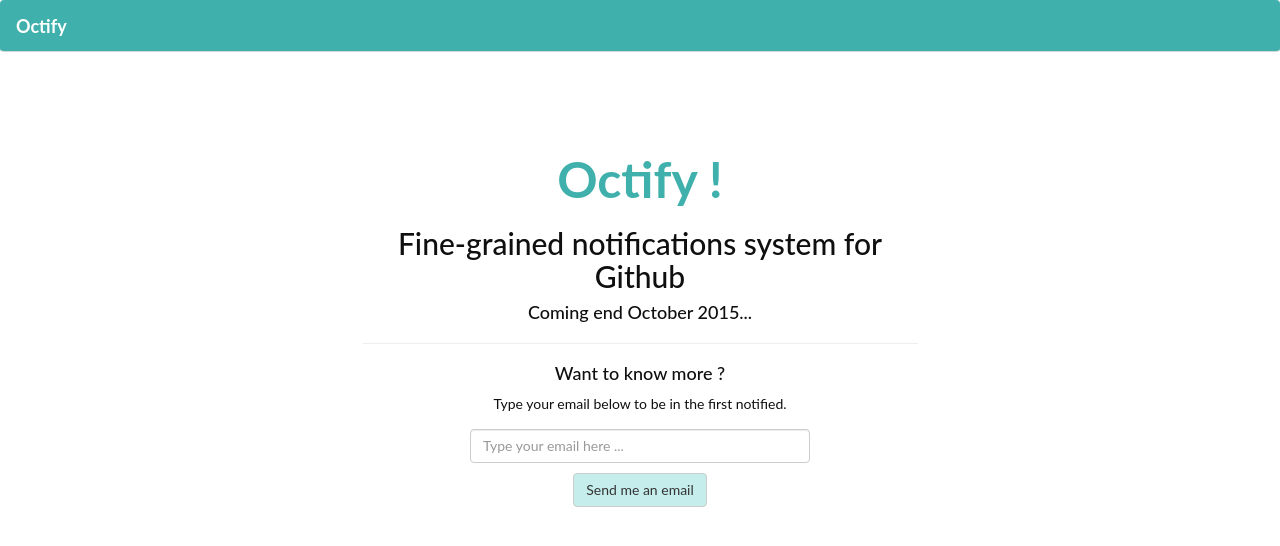
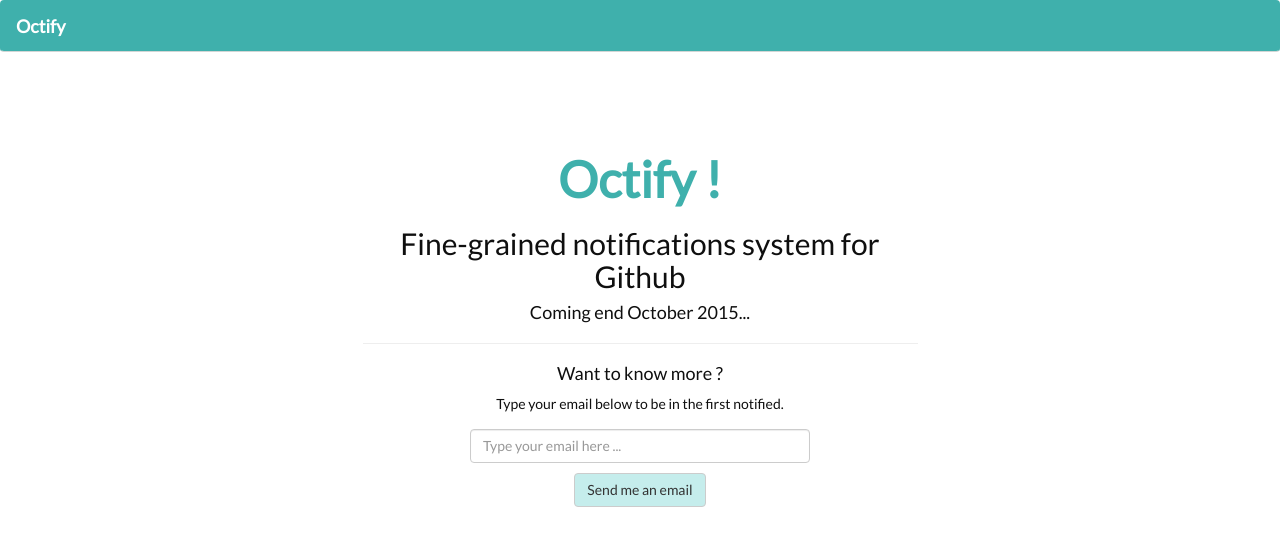
Before and after one commit to ikwattro/announce, a PHP site: template templates/index.html.twig in a window 1280 px wide. Shown: the top 546 px of the page. Run offline with PHP 8.4, Linux system fonts and the light colour scheme; the template is opened without the code that fills it, so the values that code supplies are empty; some libraries are stand-ins or nearby versions.

Commit message:
fixed url in tpl

```diff
--- a/templates/index.html.twig
+++ b/templates/index.html.twig
@@ -13,7 +13,7 @@
     <!-- Mobile-friendly viewport -->
     <meta name="viewport" content="width=device-width, initial-scale=1.0">
 
-    <link href='http:fonts.googleapis.com/css?family=Lato:400' rel='stylesheet' type='text/css'>
+    <link href='//fonts.googleapis.com/css?family=Lato:400' rel='stylesheet' type='text/css'>
     <link href="/bower_components/bootstrap/dist/css/bootstrap.min.css" rel="stylesheet"/>
     <!-- Style sheet link -->
     <link href="/css/main.css" rel="stylesheet" media="all">
```
